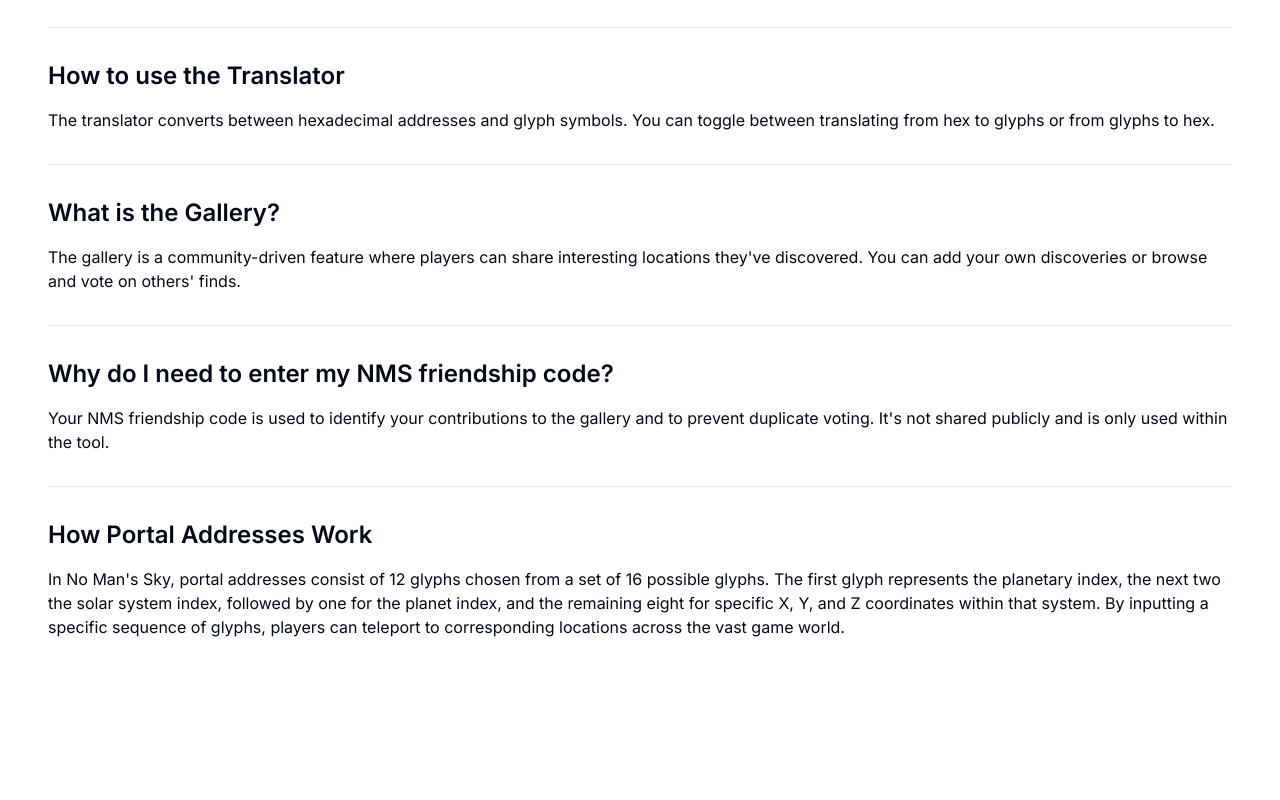
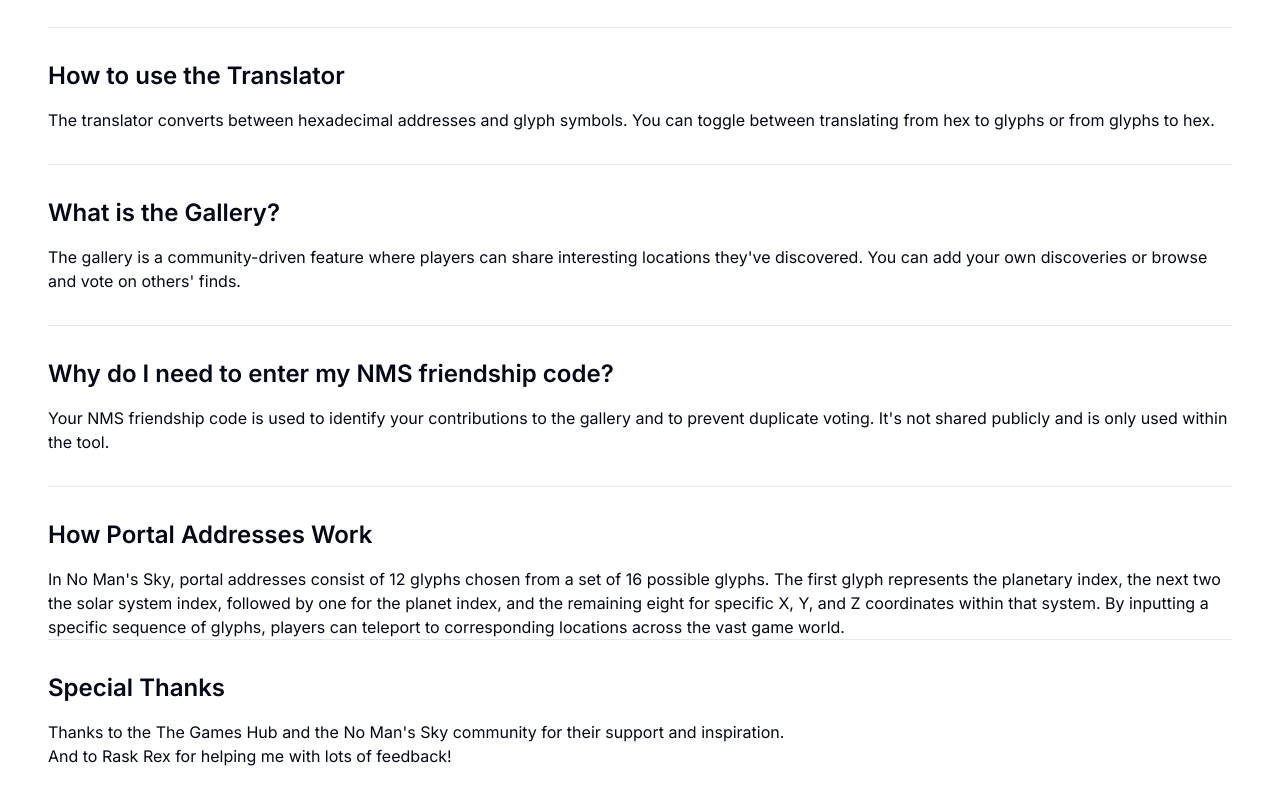
Before and after one commit to Quinta0/nmsportal, a Next.js app: page /info in a window 1280 px wide. Shown: the part 468-1268 px from the top of the page. Before the commit the page ends 1139 px from the top, so only its background shows below. Built offline with nearby package versions, Linux system fonts and the light colour scheme.

Commit message:
For Rask

```diff
--- a/app/info/page.tsx
+++ b/app/info/page.tsx
@@ -53,6 +53,12 @@
                     <h2 className="text-2xl font-semibold mb-4">How Portal Addresses Work</h2>
                     <p>In No Man's Sky, portal addresses consist of 12 glyphs chosen from a set of 16 possible glyphs. The first glyph represents the planetary index, the next two the solar system index, followed by one for the planet index, and the remaining eight for specific X, Y, and Z coordinates within that system. By inputting a specific sequence of glyphs, players can teleport to corresponding locations across the vast game world.</p>
                 </section>
+                <Separator className="mb-8"/>
+                <section>
+                    <h2 className="text-2xl font-semibold mb-4">Special Thanks</h2>
+                    <p>Thanks to the The Games Hub and the No Man's Sky community for their support and inspiration.</p>
+                    <p>And to Rask Rex for helping me with lots of feedback!</p>
+                </section>
             </main>
         </div>
     );
```
